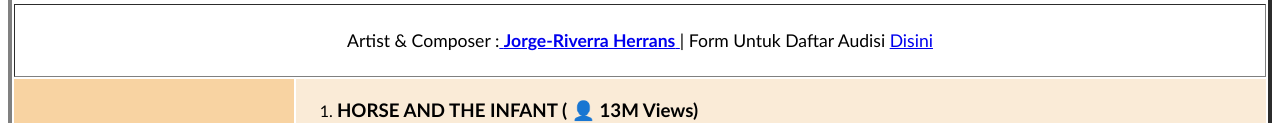
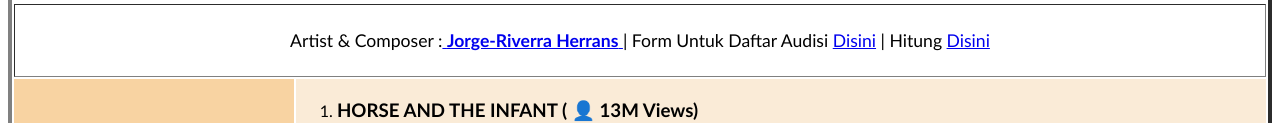
Before and after one commit to kevinipsum/kevinrodrigues.github.io, a plain HTML site: page index.html in a window 1280 px wide. Shown: the part 500-623 px from the top of the page. Drawn offline with Linux system fonts and the light colour scheme.

Commit message:
index.html

```diff
--- a/index.html
+++ b/index.html
@@ -22,6 +22,7 @@
                 Artist & Composer :<a href="https://www.instagram.com/jayherrans?igsh=eWIya2IyOHRnZTR4"  target="_blank"> <b>Jorge-Riverra Herrans</b>
             </a>
         | Form Untuk Daftar Audisi <a href="https://kevinipsum.github.io/formipsum.github.io/">Disini</a>
+        | Hitung <a href="https://kevinipsum.github.io/calcipsum.github.io/">Disini</a>
         </td>
         </tr>
         <tr>
@@ -177,6 +178,7 @@
     <article>[ODYSSEUS]</article>
     <article>I'm just a man</article>
     </b>
+
     </div>
 
                         <br> <a href="https://youtu.be/hNdvp9Qo8PA?si=tPRLgP7M4CDxISBW" target="_blank">
```
